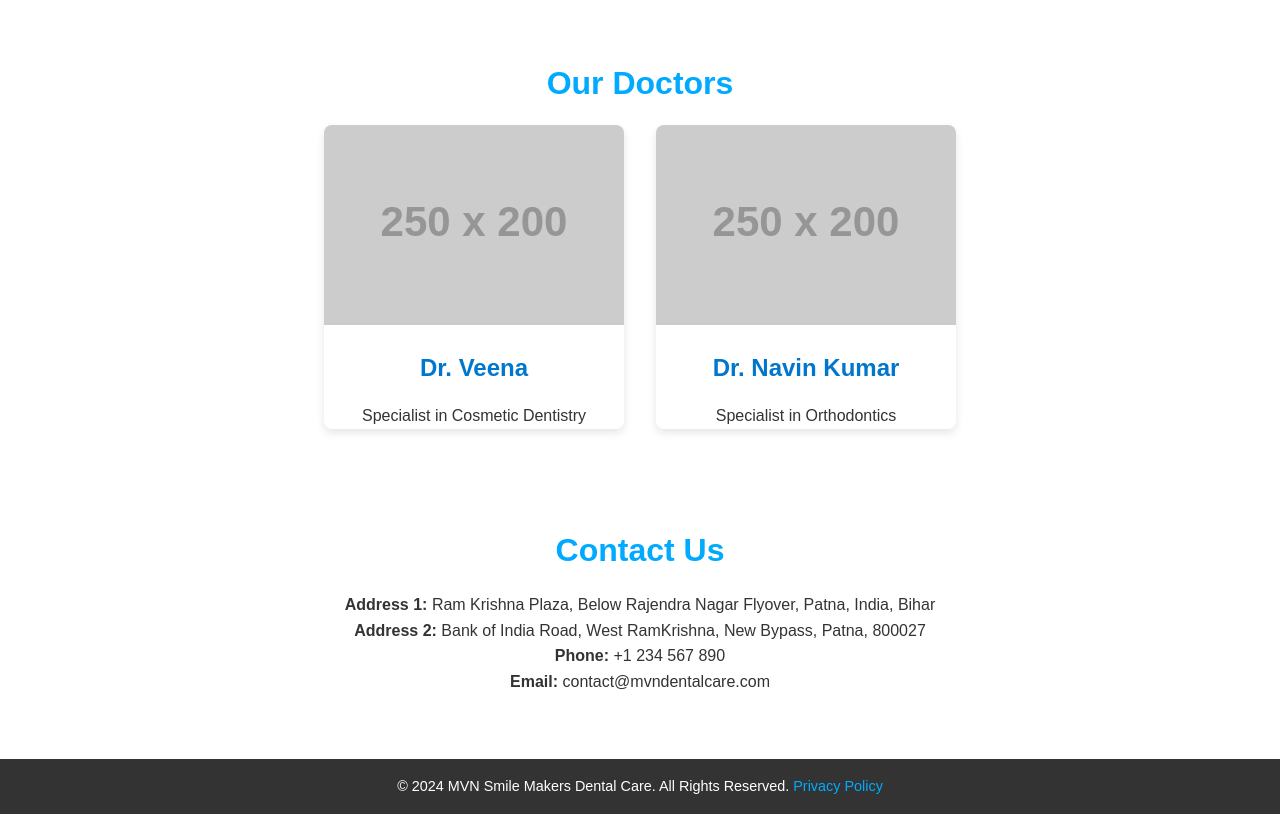
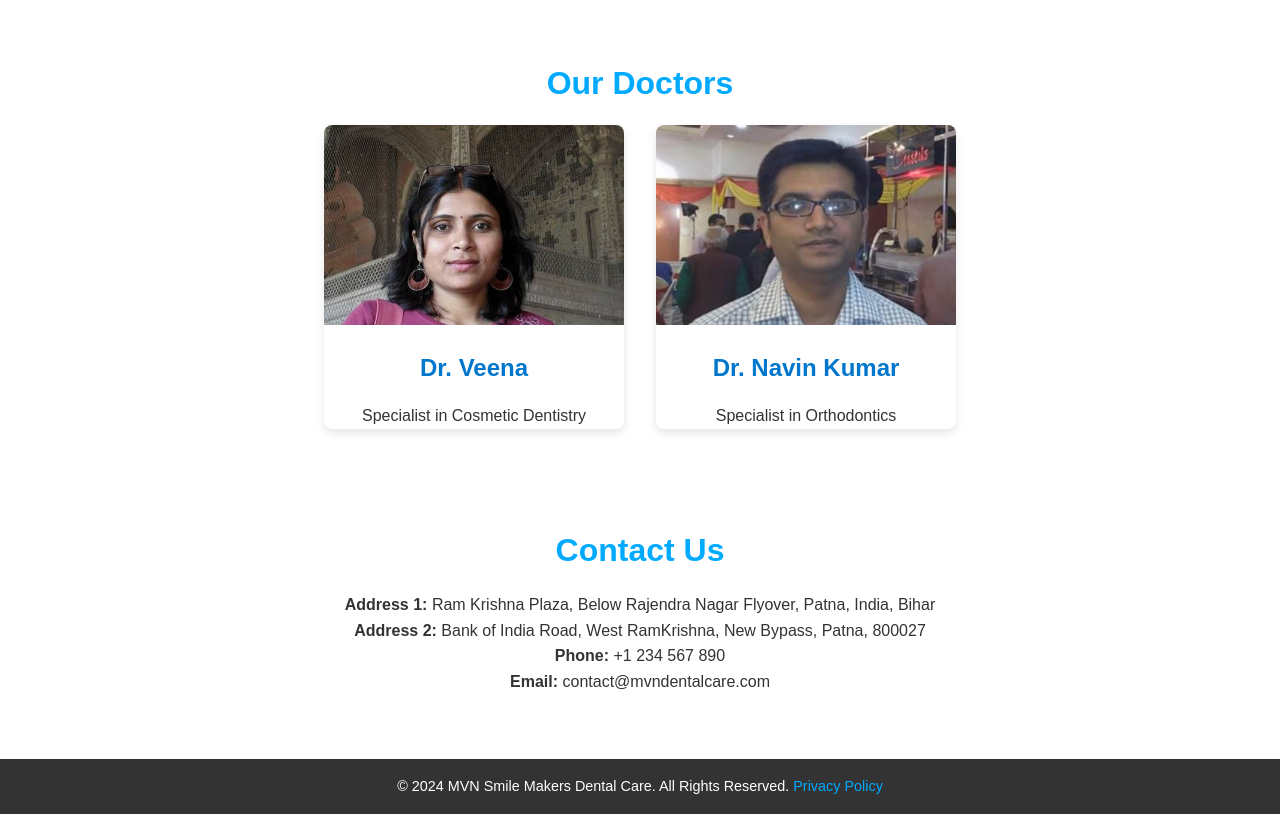
Before and after one commit to MVNSmileMakersDentalClinic/MVN, a plain HTML site: page index.html in a window 1280 px wide. Shown: the part 2420-3234 px from the top of the page. Drawn offline with Linux system fonts and the light colour scheme; placeholder pictures from the web are drawn by us.

Commit message:
Update index.html

```diff
--- a/index.html
+++ b/index.html
@@ -230,12 +230,12 @@
     <h2>Our Doctors</h2>
     <div class="grid">
         <div class="card">
-            <img src="https://via.placeholder.com/250x200" alt="Dr. Veena">
+            <img src="images/Doctor1.jpeg" alt="Dr. Veena">
             <h3>Dr. Veena</h3>
             <p>Specialist in Cosmetic Dentistry</p>
         </div>
         <div class="card">
-            <img src="https://via.placeholder.com/250x200" alt="Dr. Navin Kumar">
+            <img src="images/Doctor2.jpeg" alt="Dr. Navin Kumar">
             <h3>Dr. Navin Kumar</h3>
             <p>Specialist in Orthodontics</p>
         </div>
```
